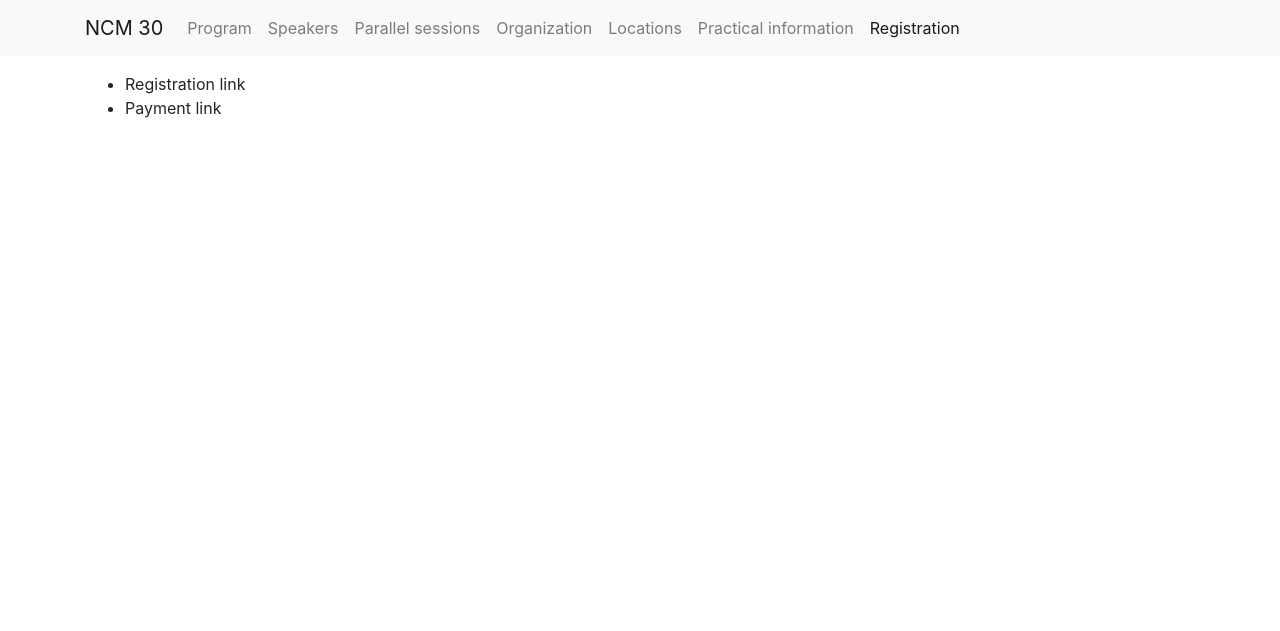
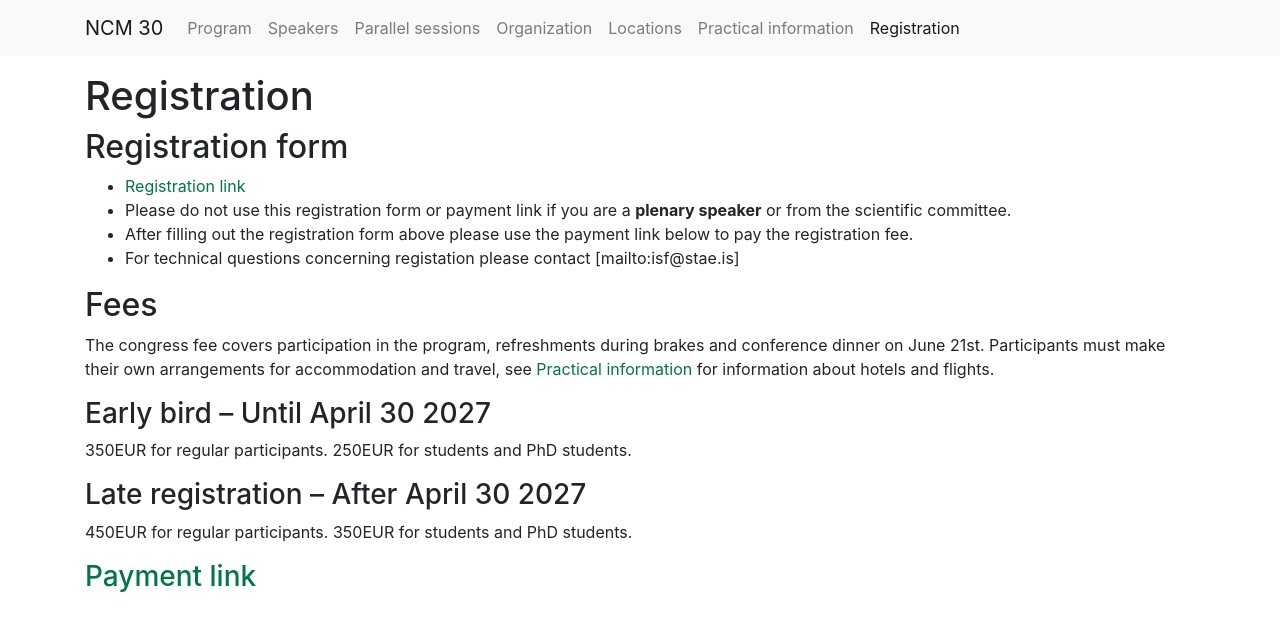
Before and after one commit to IslenskaStaerdfraedafelagid/ncm30-website, a Jekyll site: the page built from registration/index.md, in a window 1280 px wide. Shown: the top 631 px of the page. Built offline with Jekyll 4.4.1, drawn with Linux system fonts in a browser that asks for light colours; our own code applies the rules of GitHub Pages for plain Markdown files.

Commit message:
Update index.md

```diff
--- a/registration/index.md
+++ b/registration/index.md
@@ -2,5 +2,27 @@
 layout: default
 ---
 
-* Registration link
-* Payment link
+# Registration
+
+## Registration form
+
+* [Registration link](https://docs.google.com/forms/d/e/1FAIpQLScmWGpLG6n6qVNZHhfiJAn1q7fYPbVGdXTu4WHPJ782NRvIoQ/viewform)
+* Please do not use this registration form or payment link if you are a **plenary speaker** or from the scientific committee.
+* After filling out the registration form above please use the payment link below to pay the registration fee.
+* For technical questions concerning registation please contact [mailto:isf@stae.is]
+
+## Fees
+
+The congress fee covers participation in the program, refreshments during brakes and conference dinner on June 21st. Participants must make their own arrangements for accommodation and travel, see [Practical information](https://ncm30.github.io/info/ ) for information about hotels and flights.
+
+### Early bird -- Until April 30 2027
+
+350EUR for regular participants.
+250EUR for students and PhD students.
+
+### Late registration -- After April 30 2027
+
+450EUR for regular participants.
+350EUR for students and PhD students.
+
+### [Payment link](https://localhost)
```
